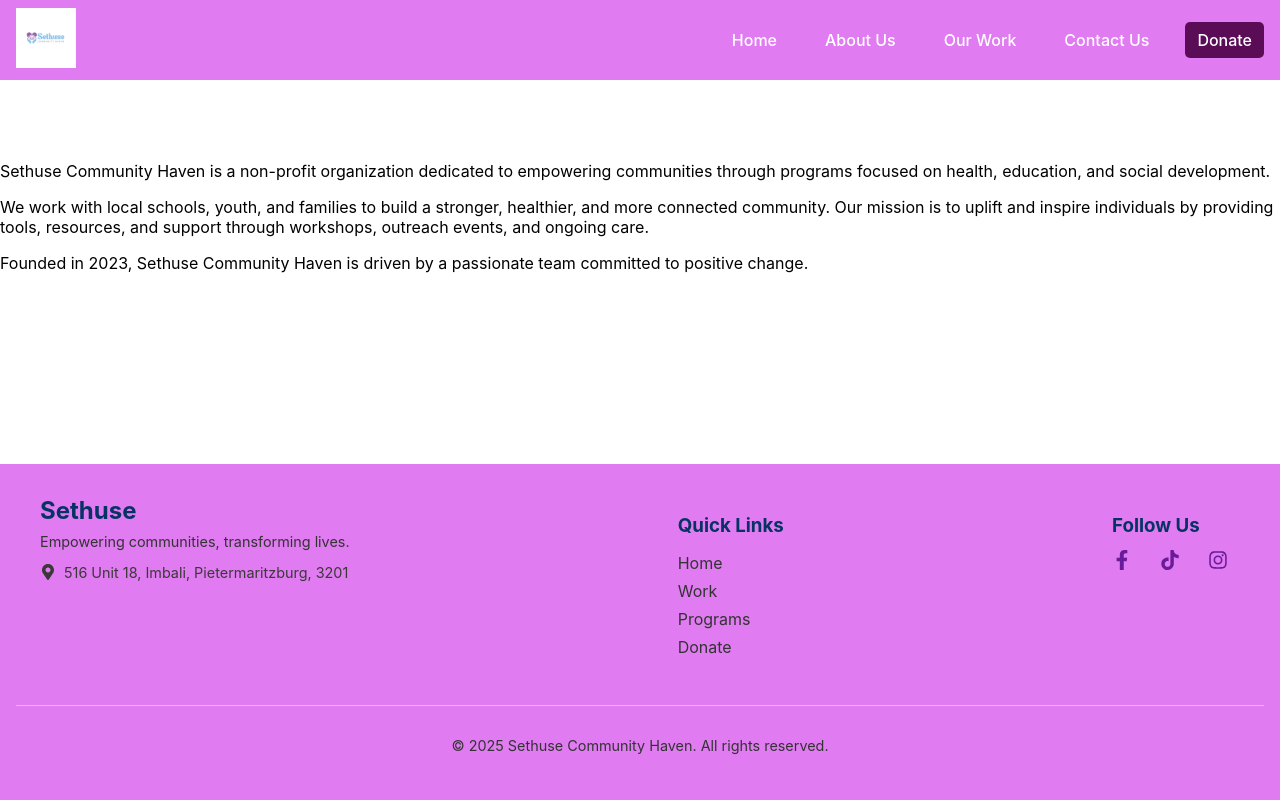
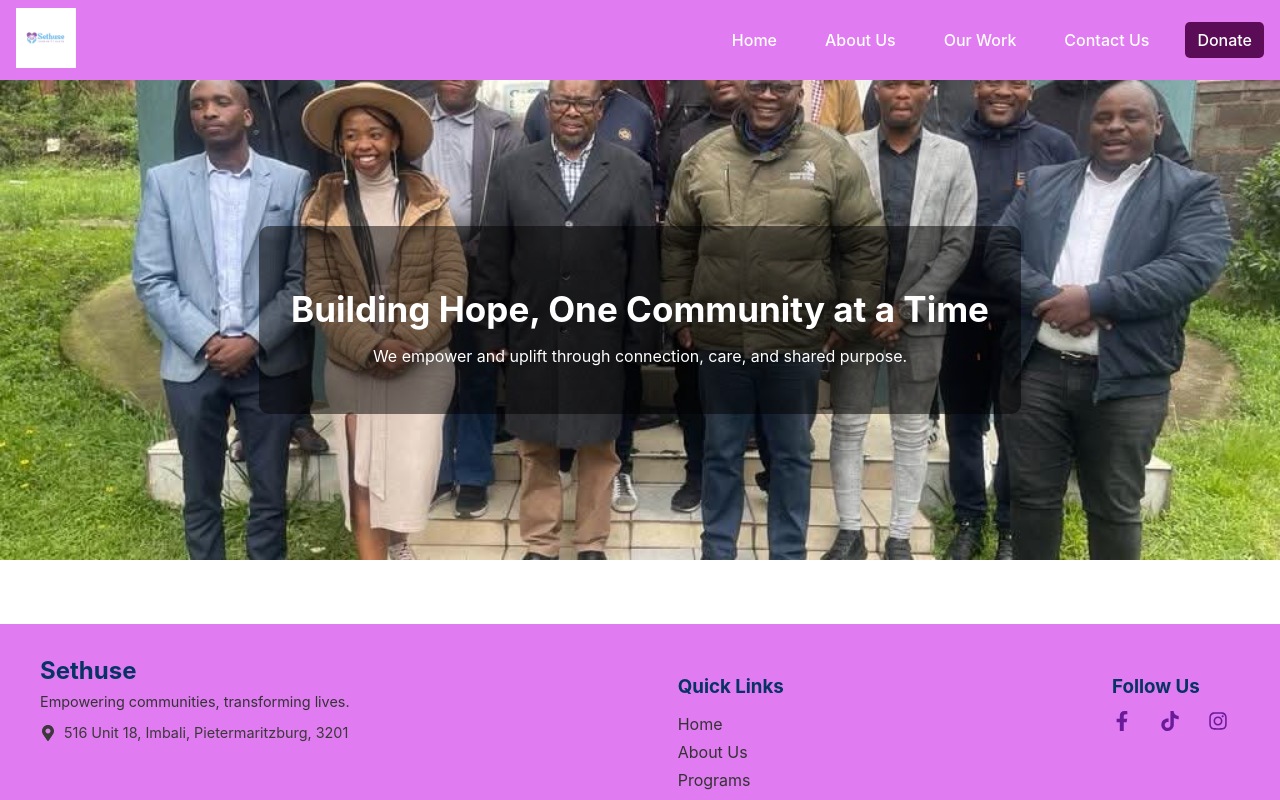
Before and after one commit to SmaSema/sethuse-website, a React (Create React App) app: page /about in a window 1280 px wide. Shown: the top 800 px of the page. Built offline with nearby package versions, Linux system fonts and the light colour scheme.

Commit message:
13th  commit

```diff
--- /dev/null
+++ b/src/components/AboutUs_page/HeroAbout.css
@@ -0,0 +1,19 @@
+/* Hero Section */
+.hero {
+  background-image: url('/src/assets/hero-about.jpg');
+  background-size: cover;
+  background-position: center;
+  position: relative;
+  height: 60vh;
+  color: white;
+  display: flex;
+  align-items: center;
+  justify-content: center;
+  text-align: center;
+}
+
+.hero .overlay {
+  background: rgba(0, 0, 0, 0.5);
+  padding: 2rem;
+  border-radius: 10px;
+}
--- /dev/null
+++ b/src/components/AboutUs_page/HeroAbout.js
@@ -0,0 +1,17 @@
+// src/components/HeroAbout.js
+
+import React from 'react';
+import '../AboutUs_page/HeroAbout.css';
+
+const HeroAbout = () => {
+  return (
+    <section className="hero">
+      <div className="overlay">
+        <h1>Building Hope, One Community at a Time</h1>
+        <p>We empower and uplift through connection, care, and shared purpose.</p>
+      </div>
+    </section>
+  );
+};
+
+export default HeroAbout;
--- a/src/components/Footer.css
+++ b/src/components/Footer.css
@@ -23,6 +23,15 @@
 .footer-logo p {
   margin-top: 8px;
   font-size: 0.9rem;
+}
+
+/*Address*/
+.footer-address {
+  display: flex;
+  align-items: center;
+  margin-top: 10px;
+  font-size: 0.9rem;
+  color: #3a3838;
 }
 
 .footer-links h3,
@@ -85,14 +94,6 @@
   color: #8e24aa;
 }
 
-.footer-address {
-  display: flex;
-  align-items: center;
-  margin-top: 10px;
-  font-size: 0.9rem;
-  color: #3a3838;
-}
-
 @media (max-width: 768px) {
   .footer-container {
     flex-direction: column;
--- a/src/components/Footer.js
+++ b/src/components/Footer.js
@@ -25,7 +25,7 @@ function Footer() {
           <h3>Quick Links</h3>
           <ul>
             <li><a href="/">Home</a></li>
-            <li><a href="/about">Work</a></li>
+            <li><a href="/about">About Us</a></li>
             <li><a href="/work">Programs</a></li>
             <li><a href="/donate">Donate</a></li>
           </ul>
--- a/src/pages/AboutUs.js
+++ b/src/pages/AboutUs.js
@@ -1,22 +1,16 @@
 // src/pages/AboutUs.js
 import React from 'react';
+import HeroAbout from '../components/AboutUs_page/HeroAbout';
 
-const AboutUs = () => (
-  <div>
-    <h1>About Us</h1>
-    <p>
-      Sethuse Community Haven is a non-profit organization dedicated to empowering communities
-      through programs focused on health, education, and social development.
-    </p>
-    <p>
-      We work with local schools, youth, and families to build a stronger, healthier, and more
-      connected community. Our mission is to uplift and inspire individuals by providing tools,
-      resources, and support through workshops, outreach events, and ongoing care.
-    </p>
-    <p>
-      Founded in 2023, Sethuse Community Haven is driven by a passionate team committed to positive change.
-    </p>
-  </div>
-);
+
+const AboutUs = () => {
+  return (
+    <>
+      <HeroAbout />
+      <section className="about-content">
+      </section>
+    </>
+  );
+};
 
 export default AboutUs;
```
Also changed, not shown: src/assets/hero-about.jpg (added).
